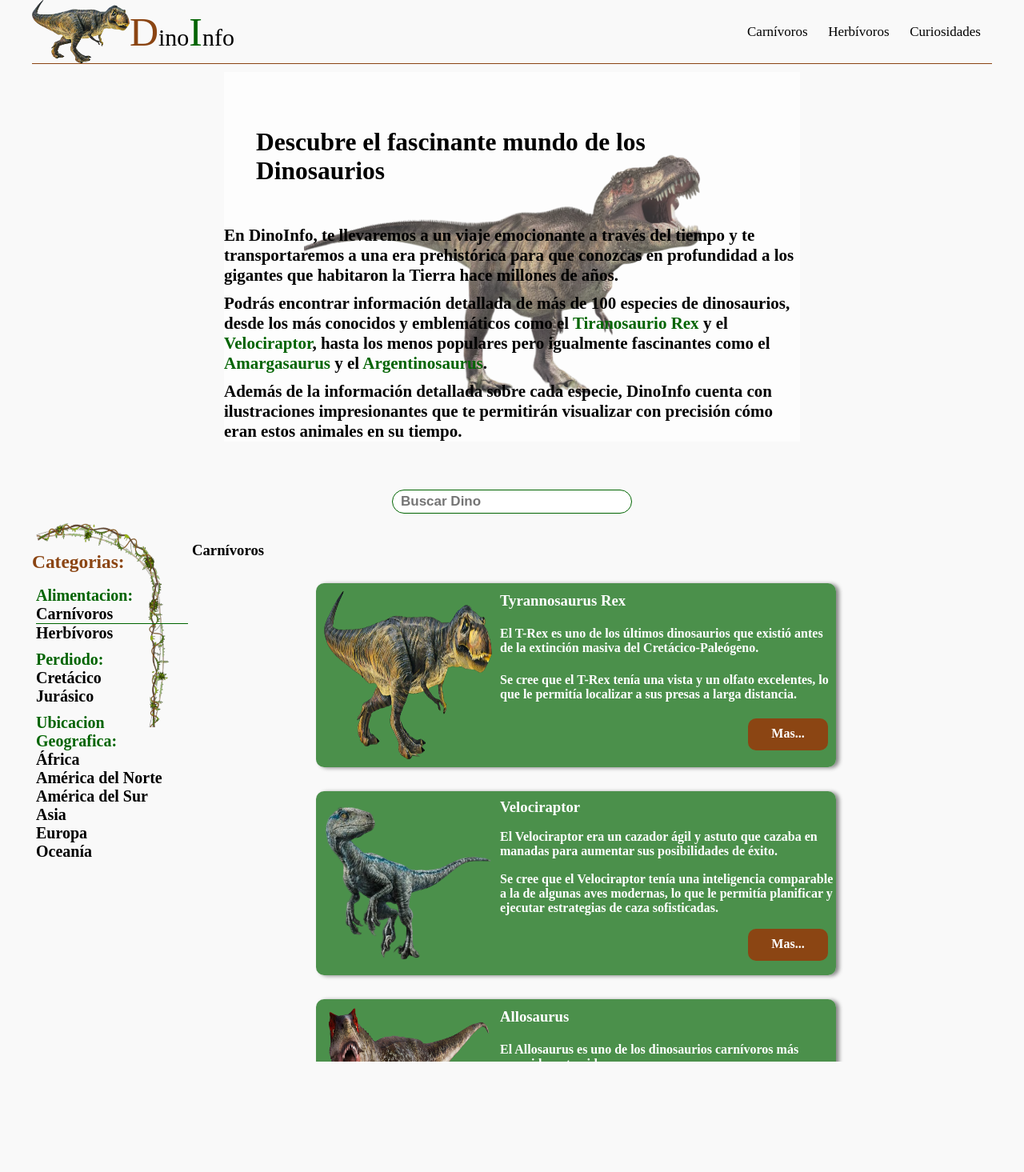
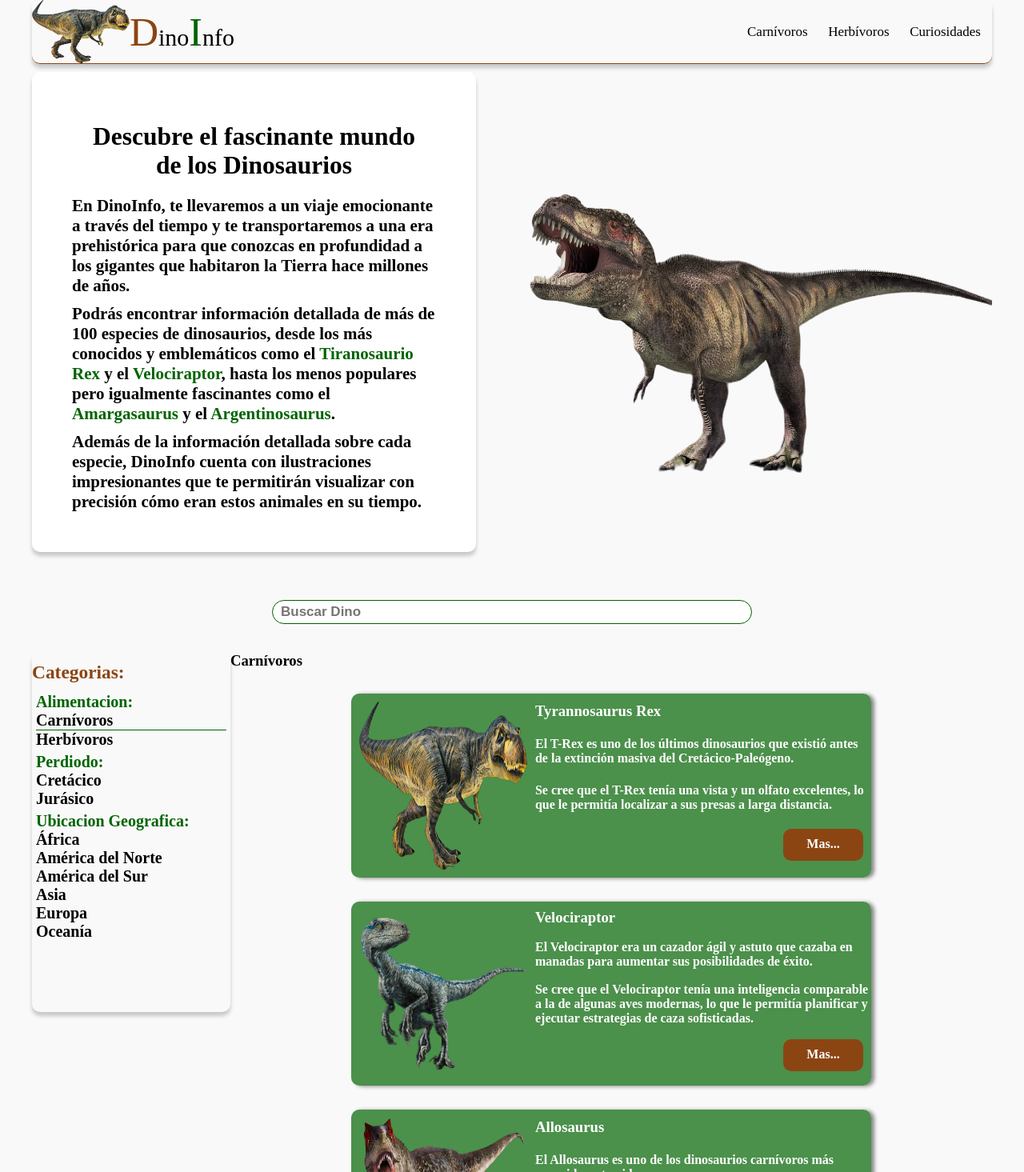
Before and after one commit to Sprova03/dinoInfo, a React (Create React App) app: page / in a window 1280 px wide. Shown: the whole page at 80% size. Before the commit the page ends 1327 px from the top, so only its background shows below. Built offline with nearby package versions, Linux system fonts and the light colour scheme.

Commit message:
Cambio de diseño y creacion de vista previa en el buscador

```diff
--- a/src/Components/Header/Menu.js
+++ b/src/Components/Header/Menu.js
@@ -12,7 +12,7 @@ export const Menu = () => {
       <li className='menu-item'><Link to='/curiosidades' className='menu-item-link'><p>Curiosidades</p></Link></li>
       </>
   )
-  console.log(param.id);
+
   return (
     <ul className='menu-conteiner'>
     {!param.id ? itemsMenu: ''}
--- a/src/Components/Presentacion/Introduccion.js
+++ b/src/Components/Presentacion/Introduccion.js
@@ -5,7 +5,6 @@ import { Mordisco } from './Mordisco'
 export const Introduccion = () => {
   return (
     <div className='presentacion-introdiccion-container'>
-      <Mordisco/>
       <Titulo/>
     <h4 className='presentacion-introdiccion'>En DinoInfo, te llevaremos a un viaje emocionante a través del tiempo y te transportaremos a una era prehistórica para que conozcas en profundidad a los gigantes que habitaron la Tierra hace millones de años.</h4>
     <h4 className='presentacion-introdiccion'>Podrás encontrar información detallada de más de 100 especies de dinosaurios, desde los más conocidos y emblemáticos como el <a>Tiranosaurio Rex</a> y el <a>Velociraptor</a>, hasta los menos populares pero igualmente fascinantes como el <a>Amargasaurus</a> y el <a>Argentinosaurus</a>.</h4>
--- a/src/Components/Presentacion/Presentacion.js
+++ b/src/Components/Presentacion/Presentacion.js
@@ -1,12 +1,14 @@
 import React from 'react'
 
 import { Introduccion } from './Introduccion'
+import { Mordisco } from './Mordisco'
 
 
 export const Presentacion = () => {
   return (
     <div className='presentacion'>
         <Introduccion/>
+      <Mordisco/>
 
     </div>
   )
--- a/src/Components/SeccionDinosaurios/Buscador/Buscador.js
+++ b/src/Components/SeccionDinosaurios/Buscador/Buscador.js
@@ -1,9 +1,53 @@
-import React from 'react'
+import React, { useEffect, useState } from 'react'
+import { dinosaurios } from '../../../Data/data'
+import { VistaPreviaBuscador } from './VistaPreviaBuscador/VistaPreviaBuscador'
+
+
 
 export const Buscador = () => {
+
+  const [dinos, setDinos] = useState([])
+  const [inputVal, setInpuVal] = useState('')
+
+
+
+  const handlerFocus = (event) => {
+    let inputValue = event.target.value
+    setInpuVal(event.target.value)
+
+    let vistaPreviaDinos = []
+
+    if(inputValue.length >=  3){
+      vistaPreviaDinos = dinosaurios.filter(element => element.nombre.toLowerCase().indexOf(inputValue.toLowerCase()) >= 0)
+      setDinos(vistaPreviaDinos);
+      return;
+    }
+
+    setDinos([]);
+  }
+
+
+  const handleVistaPrevia = (event) => {
+    let inputValue = event.target.value
+    setInpuVal(event.target.value)
+
+    let vistaPreviaDinos = []
+
+    if(inputValue.length >=  3){
+      vistaPreviaDinos = dinosaurios.filter(element => element.nombre.toLowerCase().indexOf(inputValue.toLowerCase()) >= 0)
+      setDinos(vistaPreviaDinos);
+      return;
+    }
+
+    setDinos([]);
+
+  }
+
+
   return (
-    <form className='form-buscador-dino'>
-        <input placeholder='Buscar Dino'></input>
+    <form onSubmit={e => e.preventDefault()} className='form-buscador-dino'>
+        <input value={inputVal} onFocus={ (e) =>handlerFocus(e)}  onChange={(e) => handleVistaPrevia(e)} placeholder='Buscar Dino'></input>
+        {dinos.length !== 0   ? <VistaPreviaBuscador data={dinos}/> : ''}
     </form>
   )
 }
--- /dev/null
+++ b/src/Components/SeccionDinosaurios/Buscador/VistaPreviaBuscador/VistaPreviaBuscador.js
@@ -0,0 +1,13 @@
+import React from 'react'
+import { ElementosVistaPrevia } from './ElementosVistaPrevia'
+
+export const VistaPreviaBuscador = ({data}) => {
+  return (
+    <>
+  {data.length > 0 ?(<ul className='vista-previa-buscador'>
+      {data.map(dino =><ElementosVistaPrevia dino= {dino}/>)}
+    </ul>) : <></>}
+
+    </>
+  )
+}
--- a/src/Components/SeccionDinosaurios/Dinos/MenuLateral/ItemsMenuLateral.js
+++ b/src/Components/SeccionDinosaurios/Dinos/MenuLateral/ItemsMenuLateral.js
@@ -1,16 +1,12 @@
 import React from 'react'
 import { ItemMenuLateral } from './ItemMenuLateral'
-import LianasMeLit from '../../../../Imagenes/LianasMeLit.png'
-import LianasMeLit2 from '../../../../Imagenes/LianasMeLit2.png'
-// import DinoMeLit from '../../../../Imagenes/DinoMeLit2.png'
+
 export const ItemsMenuLateral = ({titulo,getDataDinos}) => {
 
   return (
     <div className='lista-menu-lateral'>
-        <img className='LianasMeLit' src={LianasMeLit}/>
-        <img className='LianasMeLit2' src={LianasMeLit2}/>
-        {/* <img className='DinoMeLit' src={DinoMeLit}/>  */}
-    <ul className='lista-menu-lateral'>
+
+    <ul>
         <h3>Categorias:</h3>
         <ItemMenuLateral titulo={titulo} getDataDinos={(e)=>getDataDinos(e)}/>
 
--- a/src/index.css
+++ b/src/index.css
@@ -1,4 +1,4 @@
-*{
+* {
   padding: 0;
   margin: 0;
   text-decoration: none;
@@ -7,21 +7,26 @@
 }
 
 :root {
-  --color-primary: #8B4513; /* marrón oscuro */
-  --color-secondary: #006400; /* verde oscuro */
-  --color-tertiary: #F5DEB3; /* beige */
-  --color-text: #333; /* negro */
-  --color-background: #F9F9F9; /* blanco grisáceo */
+  --color-primary: #8B4513;
+  /* marrón oscuro */
+  --color-secondary: #006400;
+  /* verde oscuro */
+  --color-tertiary: #F5DEB3;
+  /* beige */
+  --color-text: #333;
+  /* negro */
+  --color-background: #F9F9F9;
+  /* blanco grisáceo */
 }
-#root{
+
+#root {
   height: 100%;
+
 }
 
 body {
   margin: 0;
-  font-family: -apple-system, BlinkMacSystemFont, 'Segoe UI', 'Roboto', 'Oxygen',
-    'Ubuntu', 'Cantarell', 'Fira Sans', 'Droid Sans', 'Helvetica Neue',
-    sans-serif;
+  font-family: Arial, Helvetica, sans-serif;
   -webkit-font-smoothing: antialiased;
   -moz-osx-font-smoothing: grayscale;
   font-family: serif;
@@ -34,15 +39,19 @@ code {
   font-family: source-code-pro, Menlo, Monaco, Consolas, 'Courier New',
     monospace;
 }
-.Header{
+
+.Header {
   position: relative;
   width: 100%;
   height: 80px;
   display: flex;
   border-bottom: solid 1px #8B4513;
+  border-radius: 10px 10px;
   justify-content: space-between;
+  box-shadow: 0px 5px 5px rgba(0, 0, 0, 0.2);
 }
-.Header .liana,.Header .liana2, .Header .liana3, .Header .liana4, .Header .liana5, .Header .liana6, .Header .liana7{
+
+/* .Header .liana,.Header .liana2, .Header .liana3, .Header .liana4, .Header .liana5, .Header .liana6, .Header .liana7{
 
   height: 30px;
   width: 200px;
@@ -66,8 +75,8 @@ code {
 }
 .liana7{
   left: 84%;
-}
-.logo-container{
+} */
+.logo-container {
   height: 100%;
   width: 200px;
   display: flex;
@@ -76,18 +85,23 @@ code {
   font-size: 30px;
 
 }
-.titulo-d, .titulo-i{
+
+.titulo-d,
+.titulo-i {
   font-size: 50px;
   font-weight: 500;
   color: var(--color-primary);
 }
-.titulo-i{
+
+.titulo-i {
   color: var(--color-secondary);
 }
-.logo-img{
+
+.logo-img {
   height: 100%;
 }
-.menu-conteiner{
+
+.menu-conteiner {
   height: 100%;
   width: 320px;
   display: flex;
@@ -96,11 +110,12 @@ code {
   justify-content: space-between;
   padding: 10px;
 }
-.menu-item{
+
+.menu-item {
   height: 100%;
 }
 
-.menu-item a{
+.menu-item a {
   color: black;
   cursor: pointer;
   height: 100%;
@@ -113,58 +128,75 @@ code {
 }
 
 
-.menu-item a:hover{
+.menu-item a:hover {
   color: var(--color-tertiary);
-  box-shadow: 0 2px 5px rgba(0,0,0,0.3);
+  box-shadow: 0 2px 5px rgba(0, 0, 0, 0.3);
   background-color: #8B4513;
   transition: all 0.5s ease-out;
 
 }
 
-.presentacion{
+.presentacion {
 
   position: relative;
   width: 100%;
   height: auto;
   display: flex;
-  align-items: center;
-  flex-direction: column;
+  /* align-items: center; */
+  flex-direction: row;
   margin-top: 10px;
   font-size: 21px;
+
 }
 
-.presentacion-titlulo-container{
-  margin-top: 30px;
-  padding: 40px;
+.presentacion-titlulo-container {
+  margin-top: 3px;
+  padding: 10px;
 }
-.presentacion-introdiccion-container{
 
+.presentacion-titlulo-container h2 {
+  text-align: center;
+}
+
+.presentacion-introdiccion-container {
+  padding: 50px;
   position: relative;
   backdrop-filter: blur(2px);
-  background-color: rgba(255, 255, 255, 0.589);
-  width: 60%;
+  /* background-color: rgba(255, 255, 255, 0.589); */
+  width: 690px;
+  background-color: #ffffff;
+  /* Color de fondo */
+  box-shadow: 0px 5px 5px 0px rgba(0, 0, 0, 0.2);
+  border-radius: 10px;
 }
-.presentacion-mordisco{
-  position: absolute;
-  opacity: 0.80;
-  z-index: -10;
-  height: 370px;
-  left: 100px;
-  top: 50px;
-  transform: rotateY(-180deg);
+
+.presentacion-mordisco {
+  position: relative;
+  height: 430px;
+  top: 90px;
+
   filter: brightness(0.9) saturate(0.7);
 
 }
-.presentacion-introdiccion{
+
+.presentacion-mordisco img {
+  /* position: absolute; */
+
+  box-shadow: 0px 5px 5px 0px rgba(0, 0, 0, 0.2);
+}
+
+.presentacion-introdiccion {
   font-size: 21px;
 
-  padding-top:10px ;
+  padding-top: 10px;
 }
+
 .presentacion-introdiccion a {
   cursor: pointer;
   color: #006400;
 }
-.seccionDino{
+
+.seccionDino {
   margin-top: 50px;
   height: 700px;
   display: flex;
@@ -172,51 +204,146 @@ code {
 
   flex-direction: column;
 }
-.form-buscador-dino{
+
+.form-buscador-dino {
+  position: relative;
   display: flex;
   justify-content: center;
   align-items: center;
+  flex-direction: column;
   width: 100%;
   margin: 35px 0;
+
 }
-.form-buscador-dino input{
+
+.vista-previa-buscador {
+  top: 32px;
+  left: 620px;
+  position: absolute;
+  max-height: 300px;
+  height: auto;
+  overflow: scroll;
+  border: solid 1px black;
+  border-top: transparent;
+  width: 590px;
+  background-color: #ffffffb4;
+}
+
+.vista-previa-buscador::-webkit-scrollbar {
+  width: 4px;
+  height: 0px;
+}
+
+.vista-previa-buscador::-webkit-scrollbar-track {
+  border-radius: 3px;
+  background-color: transparent
+}
+
+.vista-previa-buscador::-webkit-scrollbar-thumb {
+
+  background-color: rgba(0, 0, 255, 0);
+  /* color of the scroll thumb */
+  border-radius: 5px;
+  /* roundness of the scroll thumb */
+  border: 4px solid rgb(0, 0, 0);
+  /* creates padding around scroll thumb */
+
+}
+
+
+
+.elementos-vista-previa {
+  color: #333;
+  width: 100%;
+  cursor: pointer;
+  padding: 10px;
+  display: flex;
+  justify-content: space-around;
+  align-items: center;
+  height: 100px;
+  border-top: solid 1px #333;
+
+}
+.elementos-vista-previa:hover{
+  background-color: #69696959;
+}
+.elementos-vista-previa img{
+  padding: 2px;
+  height: 100px;
+}
+.elementos-vista-previa h3{
+  padding: 0px 5px;
+}
+
+.elementos-vista-previa-container-link{
+display: flex;
+}
+
+
+.elementos-vista-previa-link{
+  text-align: center;
+  padding: 10px 0;
+  border-radius: 10px;
+  height: 40px;
+  width: 100px;
+  background-color: var(--color-secondary);
+  font-weight: 800;
+  color: #fff;
+  cursor: pointer;
+
+
+}
+
+
+.elementos-vista-previa-link:hover {
+color: var(--color-secondary);
+background-color: #fff;
+}
+.form-buscador-dino input {
   border: none;
   border: solid 1px var(--color-secondary);
   height: 30px;
-  width: 300px;
+  width: 600px;
   border-radius: 20px;
   color: #8B4513;
   font-weight: 600;
   font-size: 17px;
   padding: 10px;
 }
-.form-buscador-dino input:focus{
+
+.form-buscador-dino input:focus {
   outline: none;
 
 }
-.form-buscador-dino input:focus::placeholder{
+
+.form-buscador-dino input:focus::placeholder {
   display: none;
 
 }
 
-.contenedor-dinos-menu{
+.contenedor-dinos-menu {
   width: 100%;
   display: flex;
   flex-direction: row;
+
+
 }
-.lista-menu-lateral{
+
+.lista-menu-lateral {
   position: relative;
   font-size: 20px;
-  width: 200px;
+  width: 250px;
+  height: 450px;
+  box-shadow: 0px 5px 5px 0px rgba(0, 0, 0, 0.2);
+  border-radius: 10px;
 }
 
-.lista-menu-lateral ul{
-  display: flex;
-  flex-direction: column;
-  width: 100%;
+.lista-menu-lateral ul {
+
 
 }
-.LianasMeLit{
+
+.LianasMeLit {
   width: 180px;
   height: 75px;
   position: absolute;
@@ -225,7 +352,8 @@ code {
   top: -30px;
 
 }
-.LianasMeLit2{
+
+.LianasMeLit2 {
   width: 180px;
   position: absolute;
   transform: rotate(-90deg);
@@ -233,7 +361,8 @@ code {
   top: 125px;
 
 }
-.DinoMeLit{
+
+.DinoMeLit {
   width: 100px;
   position: absolute;
   transform: rotate(0deg);
@@ -242,11 +371,12 @@ code {
   z-index: -11;
 }
 
-.lista-menu-lateral ul h3{
+.lista-menu-lateral ul h3 {
   color: #8B4513;
   margin: 12px 0;
 }
-.lista-menu-lateral ul li{
+
+.lista-menu-lateral ul li {
   margin: 5px;
   color: #006400;
   font-weight: 600;
@@ -255,7 +385,7 @@ code {
   margin-bottom: 5px;
 }
 
-.lista-menu-lateral ul li a{
+.lista-menu-lateral ul li a {
 
   margin-bottom: 5px 0;
   color: black;
@@ -264,18 +394,19 @@ code {
 
 }
 
-.item-menu-lateral-active{
+.item-menu-lateral-active {
   border-bottom: var(--color-secondary) 1px solid;
 }
 
-.VistaPrevia{
+.VistaPrevia {
   display: flex;
   flex-direction: column;
 
   width: 80%;
   height: 650px;
 }
-.list-dinos{
+
+.list-dinos {
   display: flex;
   flex-direction: column;
   align-items: center;
@@ -283,41 +414,51 @@ align-items: center;
   height: 100%;
 }
 
-.list-dinos::-webkit-scrollbar{
-  width: 7px;}
-.list-dinos::-webkit-scrollbar-track{
+.list-dinos::-webkit-scrollbar {
+  width: 7px;
+  height: 0;
+}
+
+.list-dinos::-webkit-scrollbar-track {
   border-radius: 3px;
-  background-color: rgba(0, 0, 0, 0.432)}
+  background-color: rgba(0, 0, 0, 0.432)
+}
 
 .list-dinos::-webkit-scrollbar-thumb {
-  background-color: rgba(0, 0, 255, 0);    /* color of the scroll thumb */
-  border-radius: 3px;       /* roundness of the scroll thumb */
-  border: 4px solid var(--color-secondary);  /* creates padding around scroll thumb */
+  background-color: rgba(0, 0, 255, 0);
+  /* color of the scroll thumb */
+  border-radius: 3px;
+  /* roundness of the scroll thumb */
+  border: 4px solid var(--color-secondary);
+  /* creates padding around scroll thumb */
 
 }
 
-.list-dinos li{
+.list-dinos li {
   margin-top: 30px;
   display: flex;
   width: 650px;
   background-color: #006400b2;
-  color: white  ;
+  color: white;
   border-radius: 10px;
 
 }
-.list-dinos li{
+
+.list-dinos li {
   -webkit-box-shadow: 4px 1px 5px 0px rgba(0, 0, 0, 0.377);
   -moz-box-shadow: 4px 1px 5px 0px rgba(0, 0, 0, 0.39);
   box-shadow: 4px 1px 5px 0px rgba(0, 0, 0, 0.459);
 }
-.list-dinos li img{
+
+.list-dinos li img {
   margin: 10px;
   height: 210px;
   width: 210px;
 
 }
-.dino-descripcion{
-  width: 2  50px;
+
+.dino-descripcion {
+  width: 2 50px;
   height: 100%;
   display: flex;
   flex-direction: column;
@@ -326,26 +467,27 @@ height: 210px;
 
 }
 
-.dino-descripcion-link{
+.dino-descripcion-link {
   display: flex;
   justify-content: end;
   margin: 0 10px 10px 0;
 }
-.dino-descripcion-link a{
+
+.dino-descripcion-link a {
   text-align: center;
   padding: 10px 0;
   border-radius: 10px;
   height: 40px;
   width: 100px;
-  background-color:var(--color-primary);
+  background-color: var(--color-primary);
   font-weight: 800;
   color: #fff;
   cursor: pointer;
 }
-.dino-descripcion-link a:hover{
+
+.dino-descripcion-link a:hover {
   color: #8B4513;
   background-color: #fff;
 }
-.container-dino-screen{
 
-}
+.container-dino-screen {}
```
Also changed, not shown: src/Components/SeccionDinosaurios/Buscador/VistaPreviaBuscador/ElementosVistaPrevia.js (added, +16 -0 lines). Lines whose indentation alone changed are shown as unchanged.
